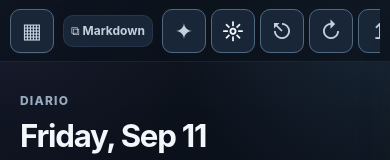
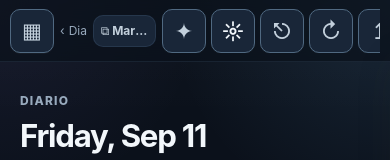
Before and after one commit to jlaguilargomez/second-mind, a Vue app: page / in a window 390 px wide. Shown: the top 160 px of the page. Built offline with nearby package versions, Linux system fonts and the light colour scheme; a web font is replaced by a local one.

Commit message:
Improve breadcrumb navigation and handle note deletion state

```diff
--- a/src/App.vue
+++ b/src/App.vue
@@ -120,6 +120,19 @@ const pageTitle = computed(() => {
   if (currentView.value === 'tags') return 'Etiquetas / Proyectos'
   return 'Second Mind'
 })
+const breadcrumbParent = computed(() => {
+  if (currentView.value === 'journal') return { label: 'Diario', target: 'journal' }
+  if (currentView.value === 'notes' && activeNote.value?.kind === 'note') {
+    return { label: 'Notas', target: 'notes' }
+  }
+  if (currentView.value === 'context' && selectedContext.value) {
+    return { label: 'Contextos', target: 'contexts' }
+  }
+  if (currentView.value === 'tags' && selectedTag.value) {
+    return { label: 'Etiquetas', target: 'tags' }
+  }
+  return null
+})
 const compactJournalTitle = computed(() =>
   new Date(`${selectedDate.value}T12:00:00`).toLocaleDateString(undefined, {
     weekday: 'long',
@@ -410,14 +423,26 @@ function navigate(view) {
 }
 
 function openNotes() {
-  const firstNote = independentNotes.value[0]
-  if (firstNote) void mind.openNote(firstNote.id)
-  else {
-    activeNoteId.value = null
-    mind.setView('notes')
-  }
+  activeNoteId.value = null
+  mind.setView('notes')
   showMobilePanel.value = false
   showMobileMore.value = false
+}
+
+function openBreadcrumbParent() {
+  if (breadcrumbParent.value?.target === 'journal') {
+    openDate(isoDate())
+    return
+  }
+  if (breadcrumbParent.value?.target === 'notes') {
+    openNotes()
+    return
+  }
+  if (breadcrumbParent.value?.target === 'contexts') {
+    navigate('contexts')
+    return
+  }
+  if (breadcrumbParent.value?.target === 'tags') openTagsIndex()
 }
 
 function createAssistantProvider() {
@@ -1071,8 +1096,12 @@ onBeforeUnmount(() => {
           title="Calendario y próximos recordatorios"
           @click="showMobileMore = false; showMobilePanel = !showMobilePanel"
         >▦</button>
-        <div class="breadcrumbs">
-          <span>{{ currentView }}</span><b>/</b><strong>{{ pageTitle }}</strong>
+        <nav class="breadcrumbs" aria-label="Ruta de navegación">
+          <template v-if="breadcrumbParent">
+            <button type="button" @click="openBreadcrumbParent">{{ breadcrumbParent.label }}</button>
+            <b aria-hidden="true">/</b>
+          </template>
+          <strong aria-current="page">{{ pageTitle }}</strong>
           <button
             v-if="canCopySection"
             class="copy-section-button"
@@ -1083,7 +1112,7 @@ onBeforeUnmount(() => {
           >
             {{ copyState === 'copied' ? '✓ Copiado' : copyState === 'error' ? 'Error' : '⧉ Markdown' }}
           </button>
-        </div>
+        </nav>
         <div class="top-actions">
           <span class="save-state">{{ syncState }}</span>
           <span class="save-detail">{{ workspacePersistenceLabel }}</span>
--- a/src/composables/useSecondMind.js
+++ b/src/composables/useSecondMind.js
@@ -604,7 +604,8 @@ export function useSecondMind() {
   async function deleteNote(id) {
     const note = independentNotes.value.find((item) => item.id === id)
     if (!note) return
-    clearTimeout(saveTimers.get(id))
+    const pendingSave = saveTimers.get(id)
+    if (pendingSave) clearTimeout(pendingSave.timer)
     saveTimers.delete(id)
     await repository.deleteNote(id)
     if (directoryHandle.value) {
@@ -613,7 +614,11 @@ export function useSecondMind() {
       }
     }
     notes.value = notes.value.filter((item) => item.id !== id)
-    if (activeNoteId.value === id) await activateFirstAvailableNote({ createJournal: false })
+    if (activeNoteId.value === id) {
+      activeNoteId.value = null
+      selectedContext.value = null
+      currentView.value = 'notes'
+    }
   }
 
   async function activateFirstAvailableNote({ createJournal = true } = {}) {
--- a/src/styles.css
+++ b/src/styles.css
@@ -356,6 +356,12 @@ kbd {
 }
 .breadcrumbs { display: flex; gap: 8px; align-items: center; color: var(--muted); font-size: 12px; text-transform: capitalize; }
 .breadcrumbs b { font-weight: 400; }
+.breadcrumbs > button:not(.copy-section-button) {
+  border: 0; padding: 3px 0; color: var(--muted); background: transparent;
+  font: inherit; text-transform: capitalize;
+}
+.breadcrumbs > button:not(.copy-section-button):hover { color: var(--blue); }
+.breadcrumbs > button:not(.copy-section-button):focus-visible { outline-offset: 3px; }
 .breadcrumbs strong { color: var(--muted-strong); font-family: var(--font-mono); font-size: 12px; font-weight: 520; text-transform: none; }
 .copy-section-button {
   border: 1px solid rgba(120, 157, 196, .14); border-radius: 10px; padding: 6px 9px;
@@ -1520,7 +1526,7 @@ html[data-theme="light"] .mobile-nav button.active { color: var(--blue); }
     font-size: 21px;
     line-height: 1;
   }
-  .breadcrumbs span, .breadcrumbs b, .save-state, .save-detail, .top-actions .primary-button { display: none; }
+  .breadcrumbs b, .save-state, .save-detail, .top-actions .primary-button { display: none; }
   .breadcrumbs {
     flex: 0 1 auto;
     min-width: 0;
@@ -1528,7 +1534,17 @@ html[data-theme="light"] .mobile-nav button.active { color: var(--blue); }
     overflow: hidden;
     gap: 6px;
   }
+  .breadcrumbs > button:not(.copy-section-button) {
+    display: inline-flex;
+    min-width: 0;
+    max-width: 72px;
+    overflow: hidden;
+    text-overflow: ellipsis;
+    white-space: nowrap;
+  }
+  .breadcrumbs > button:not(.copy-section-button)::before { content: '‹'; margin-right: 4px; }
   .breadcrumbs strong { max-width: 34vw; overflow: hidden; text-overflow: ellipsis; white-space: nowrap; }
+  .breadcrumbs:has(> button:not(.copy-section-button)) strong { display: none; }
   .breadcrumbs:has(.copy-section-button) strong { display: none; }
   .copy-section-button {
     max-width: 100%;
```
Also changed, not shown: 1 other file (tests, documents, lock files or other folders).
